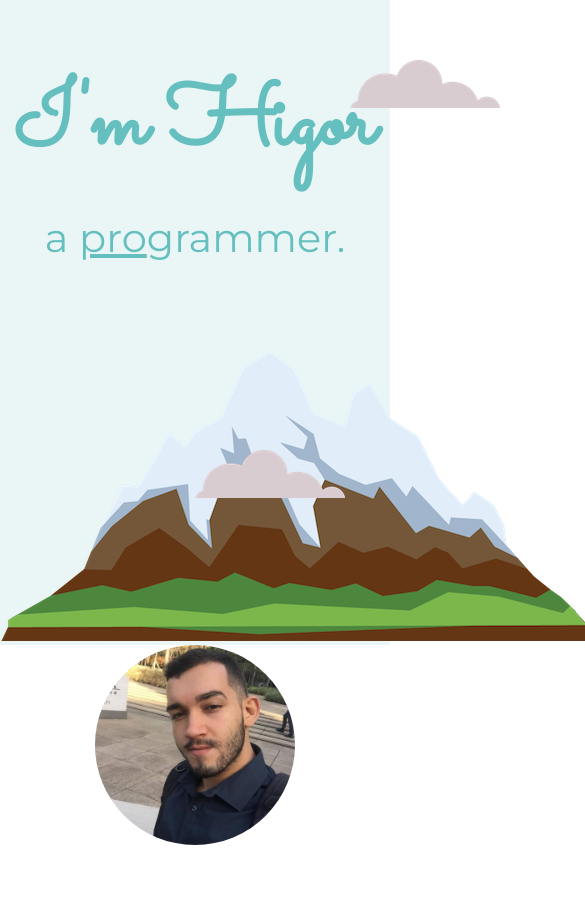
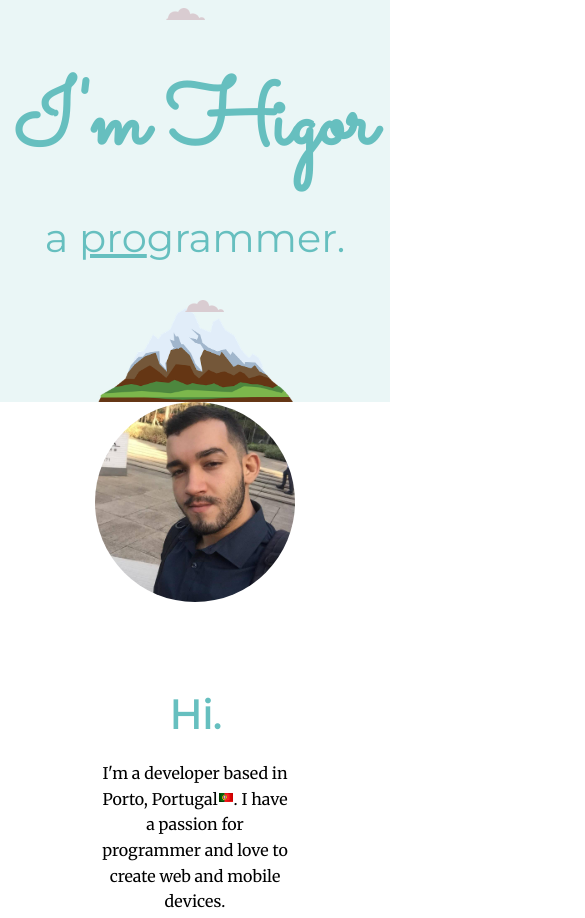
Before and after one commit to usn69/personalsite, a plain HTML site: page index.html in a window 390 px wide. Shown: the top 918 px of the page, 585 px wide, since content can reach past the window. Drawn offline with Linux system fonts and the light colour scheme.

Commit message:
Responsive bugs fixed css
Fixed bugs about responsive itens :
Mountain img
Top cloud
Bottom cloud

```diff
--- a/css/style.css
+++ b/css/style.css
@@ -32,8 +32,7 @@ h3 {
     color: #66BFBF;
 }
 a {
-    color: #40514E
-    ;
+    color: #40514E;
 }
 
 /**  ################## Class ################## **/
@@ -43,13 +42,29 @@ a {
     position: relative;
     padding-top: 60px;
 }
+.mountain-img {
+    width: 50%;
+    margin: auto;
+    display: block;
+    padding-top: 2px;
+
+}
 .top-cloud {
     position: absolute;
-    left: 350px;
+    height: auto;
+    width: 10%;
+    top: 8px;
+    left: 16px;
+    padding-left: 150px;
+
 }
 .bottom-cloud {
     position: absolute;
-    top: 450px;
+    height: auto;
+    top: 300px;
+    right: 16px;
+    width: 10%;
+    padding-right: 150px;
 }
 /**  ################## Middle Container ################## **/
 /*.middle-container {}*/
@@ -75,7 +90,7 @@ a {
     margin-left: 3.875rem;
 
 }
-.stsentence{
+.stsentence {
     width: 50%;
     margin: 100px auto;
     text-align: left;
@@ -97,9 +112,9 @@ a {
 
 }
 /**  ################## Bottom Container ################## **/
-.audio{
-    height: 0px;
-    width: 0px;
+.audio {
+    height: 0;
+    width: 0;
 }
 .bottom-container {
     background-color: #EAF6F6;
@@ -149,7 +164,7 @@ a {
     border-radius: 20px;
     text-decoration: none;
 }
-.contact-me{
+.contact-me {
     width: 50%;
     margin: 100px auto;
     text-align: left;
@@ -161,9 +176,6 @@ a {
 #higorblands {
     border-radius: 50%;
 }
-#mountain-img {
-    padding-top: 130px;
-}
 #programmer {
     font-weight: normal;
     line-height: 1.6rem;
```
